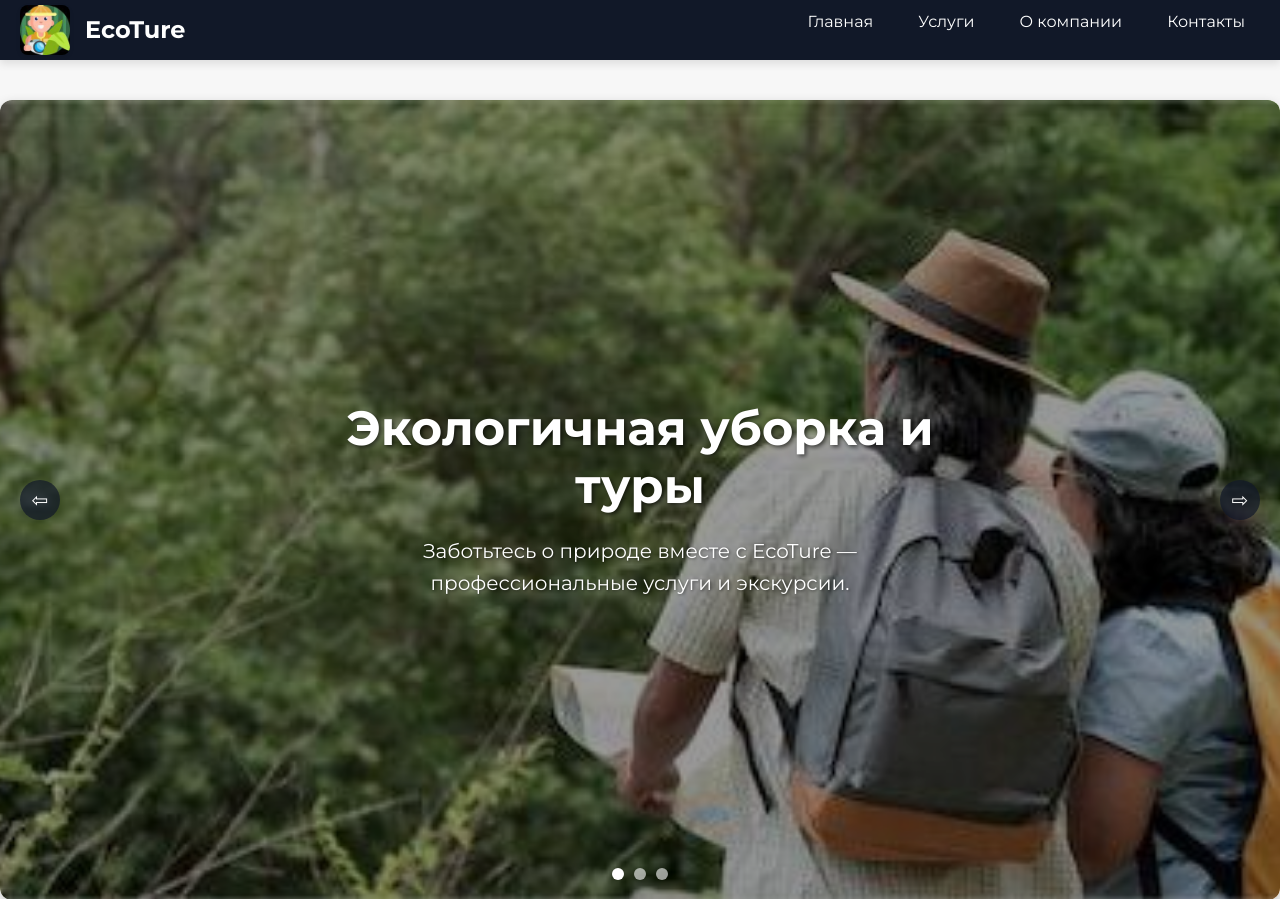
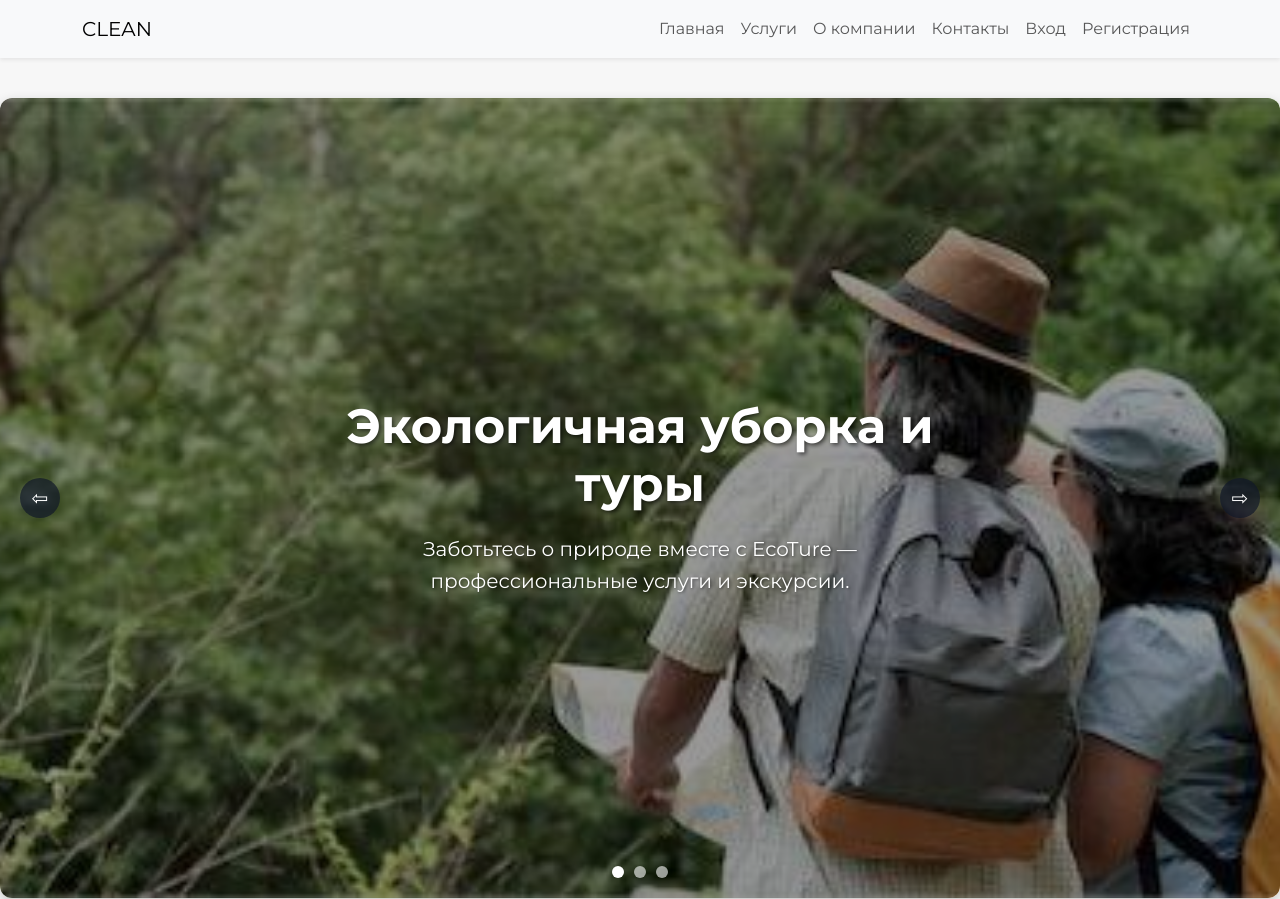
Before and after one commit to yyyy773-8/EcoTure, a PHP site: page / in a window 1280 px wide. Shown: the top 899 px of the page. Run offline with PHP 8.4, Linux system fonts and the light colour scheme.

Commit message:
Update index.php

```diff
--- a/index.php
+++ b/index.php
@@ -329,18 +329,19 @@ body {
 </head>
 <body>
 <header>
-<nav id="main-nav">
-  <div class="logo-holder">
-    <img src="logo.jpg" alt="EcoTure" class="logo-img" />
-    <span class="logo-text">EcoTure</span>
-  </div>
-  <ul id="main-menu">
-    <li class="main-menu-item"><a href="index.html">Главная</a></li>
-    <li class="main-menu-item"><a href="uslugi.html">Услуги</a></li>
-    <li class="main-menu-item"><a href="company.html">О компании</a></li>
-    <li class="main-menu-item"><a href="contacts.html">Контакты</a></li>
-    <script>
-    <?php if (isset($_SESSION['user_id'])): ?>
+<nav class="navbar navbar-expand-lg navbar-light bg-light shadow-sm">
+  <div class="container">
+    <a class="navbar-brand" href="index.php">CLEAN</a>
+    <button class="navbar-toggler" type="button" data-bs-toggle="collapse" data-bs-target="#mainMenu">
+      <span class="navbar-toggler-icon"></span>
+    </button>
+    <div class="collapse navbar-collapse" id="mainMenu">
+      <ul class="navbar-nav ms-auto">
+        <li class="nav-item"><a class="nav-link" href="index.php">Главная</a></li>
+        <li class="nav-item"><a class="nav-link" href="uslugi.html">Услуги</a></li>
+        <li class="nav-item"><a class="nav-link" href="company.html">О компании</a></li>
+        <li class="nav-item"><a class="nav-link" href="contacts.html">Контакты</a></li>
+        <?php if (isset($_SESSION['user_id'])): ?>
           <li class="nav-item dropdown">
             <a class="nav-link dropdown-toggle" href="#" role="button" data-bs-toggle="dropdown">
               <?= htmlspecialchars($_SESSION['user_name'] ?? 'Профиль') ?>
@@ -357,9 +358,7 @@ body {
         <?php endif; ?>
       </ul>
     </div>
-  </div></script>
-</nav>
-  </ul>
+  </div>
 </nav>
 </header>
 
```
